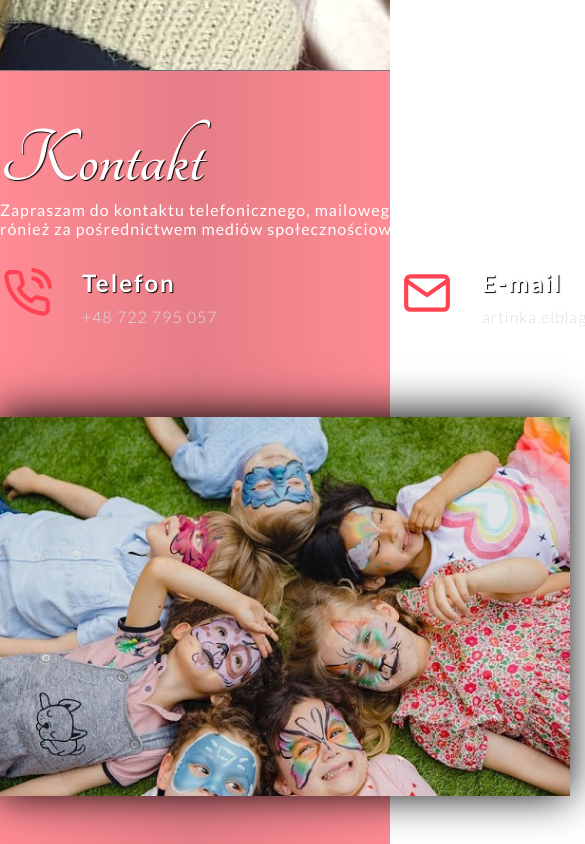
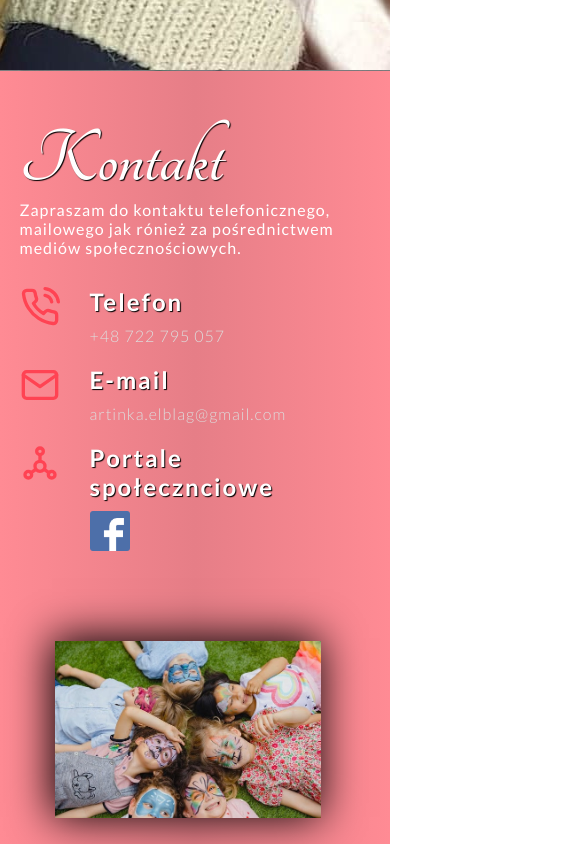
Before and after one commit to kwaq102/ARTInka, a React (Create React App) app: page /kontakt in a window 390 px wide. Shown: the part 1000-1844 px from the top of the page, 585 px wide, since content can reach past the window. Built offline with nearby package versions, Linux system fonts and the light colour scheme.

Commit message:
rwd for contactPage

```diff
--- a/src/styles/Contact.css
+++ b/src/styles/Contact.css
@@ -7,9 +7,6 @@
 .contact {
 	width: var(--widthContent);
 	margin: 0 auto;
-}
-
-.contact h2 {
 }
 
 .contact p {
@@ -58,10 +55,6 @@ p.method-text {
 	color: #ddd;
 }
 
-.contact-link {
-	/* width: 50px; */
-}
-
 .contact-link img {
 	display: block;
 	width: 40px;
@@ -99,3 +92,34 @@ p.method-text {
 .contact-form form {
 	text-align: center;
 }
+
+/* MEDIUM SCREEN */
+@media (max-width: 1400px) {
+	.contact {
+		width: 90%;
+	}
+}
+@media (max-width: 1200px) {
+	.contact p {
+		width: 100%;
+	}
+	.contact-methods {
+		flex-wrap: wrap;
+	}
+	.method-box-content {
+		width: 100%;
+	}
+	.method-box {
+		width: 100%;
+		margin-bottom: 20px;
+	}
+
+	.contact-content {
+		flex-direction: column;
+		align-items: center;
+	}
+	.contact-photo {
+		width: 80%;
+		margin-bottom: 40px;
+	}
+}
```
